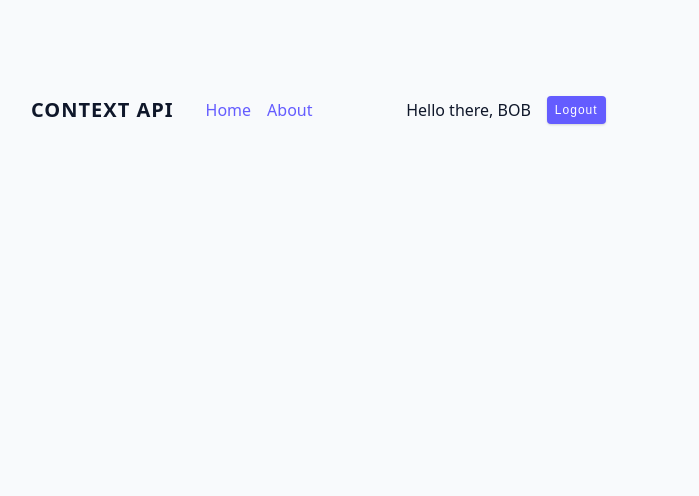
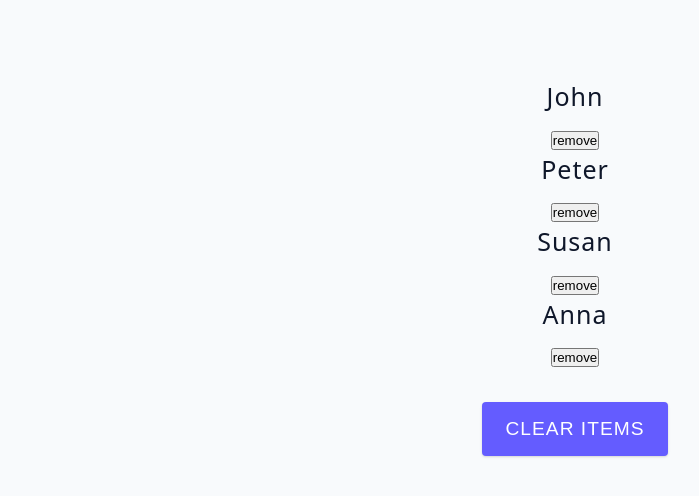
Before and after one commit to creativeloc/advanced-react-tutorials, a React (Vite) app: page / in a window 1280 px wide. Shown: the top 496 px of the page, without its empty margins (65-764 px from the left). Built offline with nearby package versions, Linux system fonts and the light colour scheme.

Commit message:
setup basic useReducer() function

```diff
--- a/src/App.jsx
+++ b/src/App.jsx
@@ -1,4 +1,4 @@
-import Starter from "./tutorial/09-context-api/starter/Navbar"
+import Starter from "./tutorial/10-useReducer/starter/01-useReducer"
 
 function App() {
   return (
--- a/src/tutorial/10-useReducer/starter/01-useReducer.jsx
+++ b/src/tutorial/10-useReducer/starter/01-useReducer.jsx
@@ -1,25 +1,35 @@
-import { useState } from "react"
+import { useState, useReducer } from "react"
 import { data } from "../../../data"
 
+const defaultState = {
+  people: data
+}
+
+const reducer = () => {}
+
 const ReducerBasics = () => {
-  const [people, setPeople] = useState(data)
+  const [state, dispatch] = useReducer(reducer, defaultState)
+
+  // const [people, setPeople] = useState(data)
 
   const removeItem = (id) => {
-    let newPeople = people.filter((person) => person.id !== id)
-    setPeople(newPeople)
+    // let newPeople = people.filter((person) => person.id !== id)
+    // setPeople(newPeople)
   }
 
   const resetItems = () => {
-    setPeople(data)
+    // setPeople(data)
   }
 
   const clearItems = () => {
-    setPeople([])
+    // setPeople([])
   }
+
+  console.log(state)
 
   return (
     <div>
-      {people.map((person) => {
+      {state.people.map((person) => {
         const { id, name } = person
         return (
           <div key={id} className="item">
@@ -28,7 +38,7 @@ const ReducerBasics = () => {
           </div>
         )
       })}
-      {people.length > 1 ? (
+      {state.people.length > 1 ? (
         <button
           className="btn"
           style={{ marginTop: "2rem" }}
```
